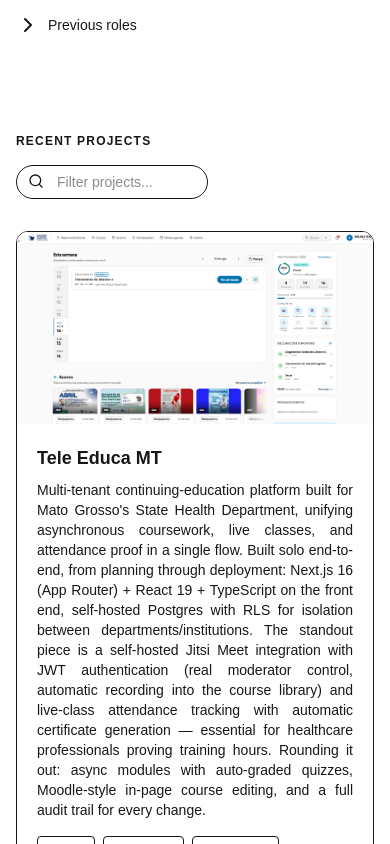
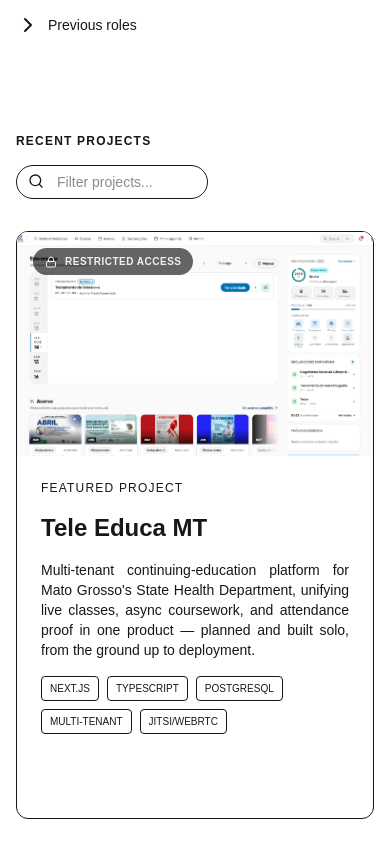
Before and after one commit to somentebruno/dev-portfolio, a Next.js app: page /en in a window 390 px wide. Shown: the part 2280-3124 px from the top of the page. Built offline with nearby package versions, Linux system fonts and the light colour scheme.

Commit message:
feat: turn Tele Educa MT into a featured project card
Pulls the flagship project out of the regular grid into a full-width featured card with a short description, keeping the long case-study text and a screenshot gallery behind a "learn more" modal instead of overwhelming the grid layout.

```diff
--- a/src/components/Projects.tsx
+++ b/src/components/Projects.tsx
@@ -2,7 +2,7 @@
 
 import Image from "next/image";
 import Link from "next/link";
-import { Search, Globe, Code, ChevronDown, ChevronUp, Lock } from "lucide-react";
+import { Search, Globe, Code, ChevronDown, ChevronUp, Lock, X, ArrowRight } from "lucide-react";
 import { useState } from "react";
 
 import { useTranslations } from "next-intl";
@@ -11,16 +11,17 @@ export function Projects() {
     const t = useTranslations("Projects");
     const [search, setSearch] = useState("");
     const [showAll, setShowAll] = useState(false);
+    const [showFeaturedModal, setShowFeaturedModal] = useState(false);
+
+    const featuredProject = {
+        title: "Tele Educa MT",
+        shortDescription: t("projectTeleEducaShortDesc"),
+        fullDescription: t("projectTeleEducaDesc"),
+        tags: ["Next.js", "TypeScript", "PostgreSQL", "Multi-tenant", "Jitsi/WebRTC"],
+        gallery: ["/tele-educa.png"],
+    };
 
     const projects = [
-        {
-            title: "Tele Educa MT",
-            description: t("projectTeleEducaDesc"),
-            tags: ["Next.js", "TypeScript", "PostgreSQL", "Multi-tenant", "Jitsi/WebRTC"],
-            image: "/tele-educa.png",
-            link: "",
-            repo: "",
-        },
         {
             title: "TaskFlow Manager",
             description: t("project1Desc"),
@@ -86,6 +87,49 @@ export function Projects() {
                         />
                         <Search className="absolute left-3 top-1.5 text-text-muted-light dark:text-text-muted-dark w-4 h-4 mt-0.5" />
                     </div>
+                </div>
+            </div>
+            <div className="group relative grid md:grid-cols-2 bg-surface-light dark:bg-surface-dark border border-border-light dark:border-border-dark rounded-xl overflow-hidden hover:shadow-xl hover:border-primary/50 transition-all duration-300 mb-8">
+                <div className="relative h-56 md:h-full overflow-hidden bg-gray-200 dark:bg-gray-800">
+                    <Image
+                        src={featuredProject.gallery[0]}
+                        alt={`${featuredProject.title} Interface`}
+                        width={800}
+                        height={450}
+                        className="w-full h-full object-cover transform group-hover:scale-110 transition-transform duration-500"
+                    />
+                    <span className="absolute top-4 left-4 flex items-center gap-2 px-3 py-1.5 rounded-full bg-black/60 text-white/90 font-bold text-[10px] tracking-wider uppercase">
+                        <Lock className="w-3 h-3" />
+                        {t("restrictedAccess")}
+                    </span>
+                </div>
+                <div className="p-6 md:p-8 flex flex-col justify-center gap-4">
+                    <span className="font-mono text-primary text-xs uppercase tracking-widest">
+                        {t("featuredLabel")}
+                    </span>
+                    <h4 className="text-2xl font-bold text-text-main-light dark:text-text-main-dark">
+                        {featuredProject.title}
+                    </h4>
+                    <p className="text-sm text-text-muted-light dark:text-text-muted-dark text-justify">
+                        {featuredProject.shortDescription}
+                    </p>
+                    <div className="flex flex-wrap gap-2">
+                        {featuredProject.tags.map((tag) => (
+                            <span
+                                key={tag}
+                                className="px-2 py-1 bg-background-light dark:bg-background-dark border border-border-light dark:border-border-dark rounded text-[10px] font-mono text-text-muted-light dark:text-text-muted-dark uppercase"
+                            >
+                                {tag}
+                            </span>
+                        ))}
+                    </div>
+                    <button
+                        onClick={() => setShowFeaturedModal(true)}
+                        className="group/btn inline-flex items-center gap-2 self-start mt-2 px-5 py-2.5 rounded-full bg-primary text-white font-bold text-xs tracking-wider hover:bg-primary/90 transition-colors cursor-pointer"
+                    >
+                        {t("learnMore")}
+                        <ArrowRight className="w-4 h-4 group-hover/btn:translate-x-1 transition-transform" />
+                    </button>
                 </div>
             </div>
             <div className="grid grid-cols-1 md:grid-cols-2 lg:grid-cols-3 gap-6">
@@ -174,6 +218,58 @@ export function Projects() {
                     </button>
                 </div>
             )}
+            {showFeaturedModal && (
+                <div
+                    className="fixed inset-0 z-50 flex items-center justify-center p-4 bg-black/70"
+                    onClick={() => setShowFeaturedModal(false)}
+                >
+                    <div
+                        className="relative w-full max-w-2xl max-h-[85vh] overflow-y-auto bg-surface-light dark:bg-surface-dark border border-border-light dark:border-border-dark rounded-xl p-6 md:p-8"
+                        onClick={(e) => e.stopPropagation()}
+                    >
+                        <button
+                            onClick={() => setShowFeaturedModal(false)}
+                            aria-label={t("close")}
+                            className="absolute top-4 right-4 text-text-muted-light dark:text-text-muted-dark hover:text-primary transition-colors cursor-pointer"
+                        >
+                            <X className="w-5 h-5" />
+                        </button>
+                        <span className="flex items-center gap-2 w-fit px-3 py-1.5 rounded-full bg-background-light dark:bg-background-dark border border-border-light dark:border-border-dark text-text-muted-light dark:text-text-muted-dark font-bold text-[10px] tracking-wider uppercase mb-4">
+                            <Lock className="w-3 h-3" />
+                            {t("restrictedAccess")}
+                        </span>
+                        <h3 className="text-2xl font-bold text-text-main-light dark:text-text-main-dark mb-4 pr-8">
+                            {featuredProject.title}
+                        </h3>
+                        <p className="text-sm text-text-muted-light dark:text-text-muted-dark leading-relaxed text-justify mb-6">
+                            {featuredProject.fullDescription}
+                        </p>
+                        <div className="flex flex-wrap gap-2 mb-6">
+                            {featuredProject.tags.map((tag) => (
+                                <span
+                                    key={tag}
+                                    className="px-2 py-1 bg-background-light dark:bg-background-dark border border-border-light dark:border-border-dark rounded text-[10px] font-mono text-text-muted-light dark:text-text-muted-dark uppercase"
+                                >
+                                    {tag}
+                                </span>
+                            ))}
+                        </div>
+                        <div className="grid grid-cols-1 sm:grid-cols-2 gap-3">
+                            {featuredProject.gallery.map((src) => (
+                                <div key={src} className="relative h-40 rounded-lg overflow-hidden border border-border-light dark:border-border-dark">
+                                    <Image
+                                        src={src}
+                                        alt={`${featuredProject.title} screenshot`}
+                                        width={400}
+                                        height={220}
+                                        className="w-full h-full object-cover"
+                                    />
+                                </div>
+                            ))}
+                        </div>
+                    </div>
+                </div>
+            )}
         </section>
     );
 }
--- a/src/messages/en.json
+++ b/src/messages/en.json
@@ -56,6 +56,10 @@
         "recentProjects": "Recent Projects",
         "filterPlaceholder": "Filter projects...",
         "restrictedAccess": "Restricted access",
+        "featuredLabel": "Featured project",
+        "learnMore": "Learn more",
+        "close": "Close",
+        "projectTeleEducaShortDesc": "Multi-tenant continuing-education platform for Mato Grosso's State Health Department, unifying live classes, async coursework, and attendance proof in one product — planned and built solo, from the ground up to deployment.",
         "projectTeleEducaDesc": "Multi-tenant continuing-education platform built for Mato Grosso's State Health Department, unifying asynchronous coursework, live classes, and attendance proof in a single flow. Built solo end-to-end, from planning through deployment: Next.js 16 (App Router) + React 19 + TypeScript on the front end, self-hosted Postgres with RLS for isolation between departments/institutions. The standout piece is a self-hosted Jitsi Meet integration with JWT authentication (real moderator control, automatic recording into the course library) and live-class attendance tracking with automatic certificate generation — essential for healthcare professionals proving training hours. Rounding it out: async modules with auto-graded quizzes, Moodle-style in-page course editing, and a full audit trail for every change.",
         "project1Desc": "Performance-focused task manager. Implements full CRUD, local persistence (LocalStorage), and optimized state management for an instant experience.",
         "project2Desc": "Custom link aggregator with responsive interface and real-time theme switching system (Light/Dark mode). Focused on HTML semantics, performance, and user experience through micro-interactions.",
--- a/src/messages/pt.json
+++ b/src/messages/pt.json
@@ -56,6 +56,10 @@
         "recentProjects": "Projetos Recentes",
         "filterPlaceholder": "Filtrar projetos...",
         "restrictedAccess": "Acesso restrito",
+        "featuredLabel": "Projeto em destaque",
+        "learnMore": "Saber mais",
+        "close": "Fechar",
+        "projectTeleEducaShortDesc": "Plataforma multi-tenant de educação continuada para a Secretaria de Estado de Saúde de Mato Grosso, unindo aula ao vivo, trilha assíncrona e comprovação de presença num só produto — planejada e construída sozinho, do zero ao deploy.",
         "projectTeleEducaDesc": "Plataforma multi-tenant de educação continuada construída para a Secretaria de Estado de Saúde de Mato Grosso, unificando trilha assíncrona, aula ao vivo e comprovação de presença num único fluxo. Desenvolvida sozinho, do planejamento ao deploy: Next.js 16 (App Router) + React 19 + TypeScript no front, Postgres self-hosted com RLS para isolamento entre secretarias/instituições. O diferencial é a integração de Jitsi Meet self-hosted com autenticação JWT (moderação real, gravação automática no acervo do curso) e o controle de presença atrelado às aulas ao vivo, com emissão automática de declaração de carga horária — peça central para profissionais de saúde comprovarem capacitação. Completa o conjunto módulos assíncronos com questionários corrigidos automaticamente, edição de curso no estilo Moodle e trilha de auditoria de cada alteração.",
         "project1Desc": "Gerenciador de tarefas focado em performance. Implementa CRUD completo, persistência local (LocalStorage) e gestão de estado otimizada para uma experiência instantânea.",
         "project2Desc": "Agregador de links personalizado com interface responsiva e sistema de troca de temas (Light/Dark mode) em tempo real. Focado em semântica HTML, performance e experiência do usuário através de micro-interações.",
```
